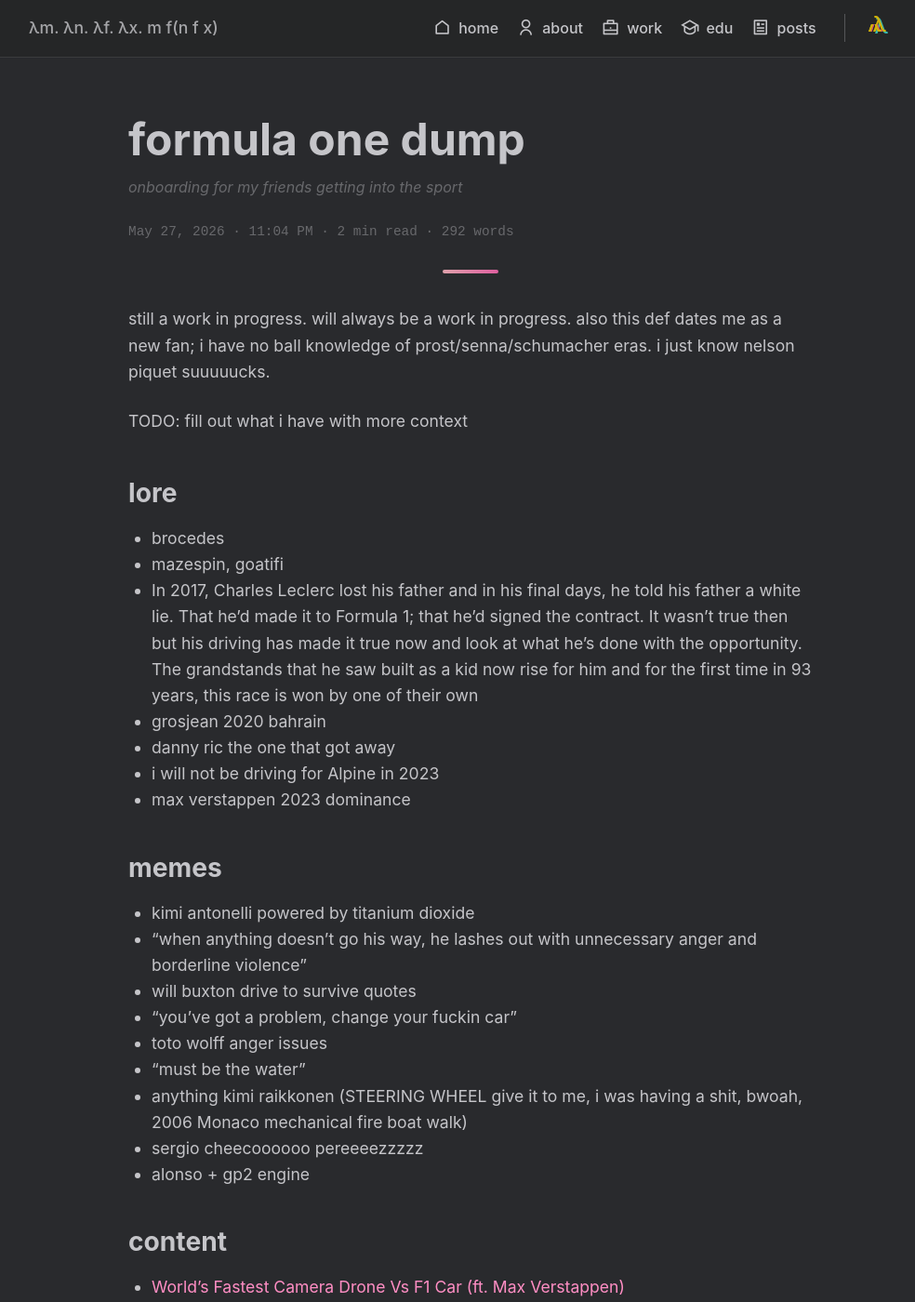
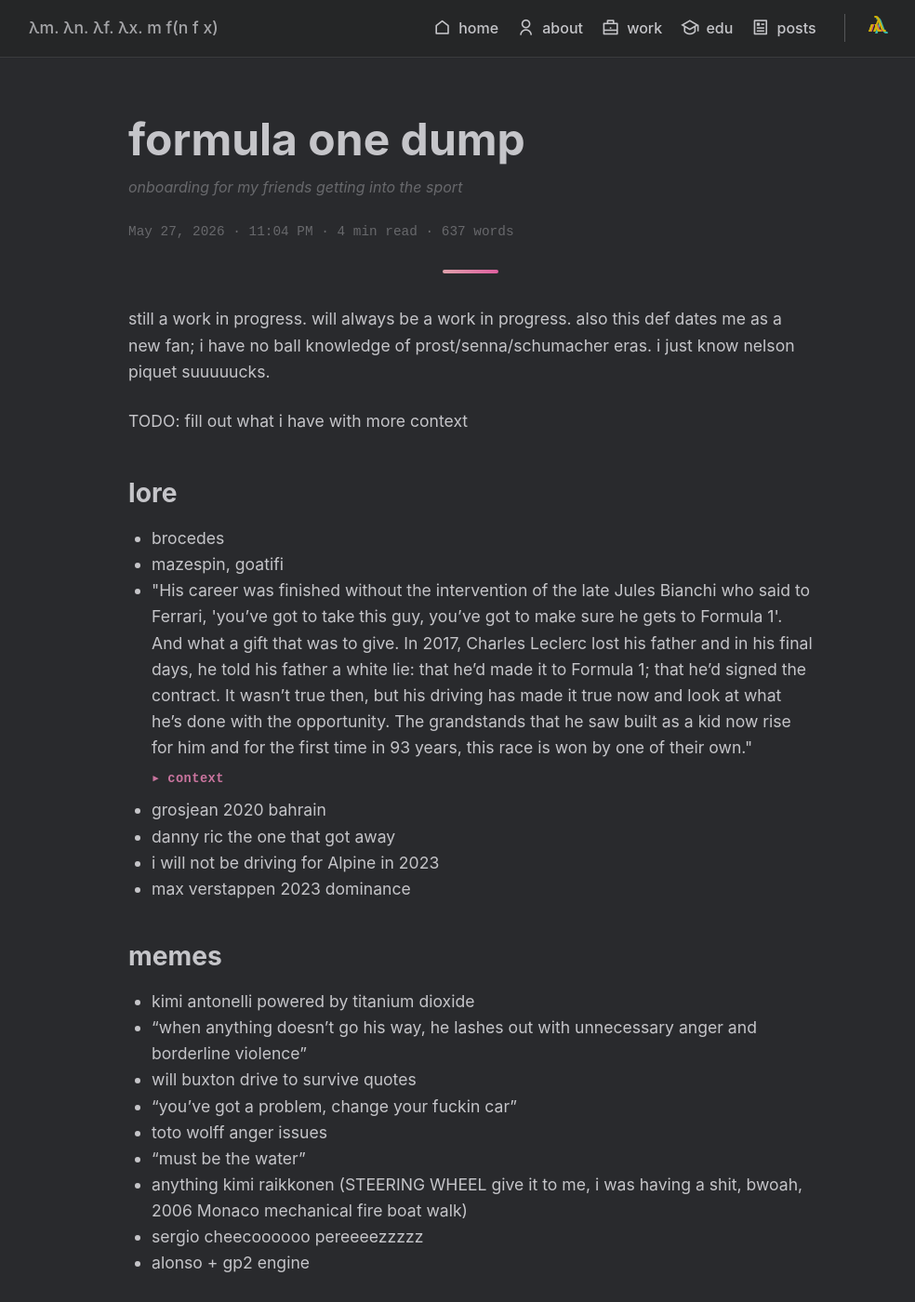
Before and after one commit to annrpom/annrpom.github.io, a Jekyll site: the page built from _posts/2026/2026-05-27-formula-one-dump.md, in a window 1280 px wide and 1400 px high. Shown: the whole window at 93% size, without its empty margins (134-1118 px from the left). Built offline with Jekyll 4.4.1, drawn with Linux system fonts in a browser that asks for light colours; nearby versions of some CDN libraries; some of the changed text lies outside the part shown.

Commit message:
context for charles

```diff
--- a/_layouts/default.html
+++ b/_layouts/default.html
@@ -5,7 +5,7 @@
     <meta name="viewport" content="width=device-width, initial-scale=1.0">
     <meta name="description" content="Annie Pompa - Software Engineer at Cockroach Labs">
     <title>λ.  {{ page.title }}</title>
-    <link rel="stylesheet" href="{{ site.baseurl }}/styles.css">
+    <link rel="stylesheet" href="{{ site.baseurl }}/styles.css?v={{ site.time | date: '%s' }}">
     <link href="https://cdn.jsdelivr.net/npm/remixicon@4.1.0/fonts/remixicon.css" rel="stylesheet"/>
     <script>
         // Prevent lambda flash by setting initial state before page renders
--- a/_layouts/post.html
+++ b/_layouts/post.html
@@ -220,6 +220,7 @@
 .post-body a:hover {
     color: #ff69b4;
 }
+
 
 .slay-container {
     display: flex;
--- a/_posts/2026/2026-05-27-formula-one-dump.md
+++ b/_posts/2026/2026-05-27-formula-one-dump.md
@@ -12,13 +12,27 @@
 
 <h2 class="glitch-text" data-text="lore">lore</h2>
 
-- brocedes
-- mazespin, goatifi
-- In 2017, Charles Leclerc lost his father and in his final days, he told his father a white lie. That he’d made it to Formula 1; that he’d signed the contract. It wasn’t true then but his driving has made it true now and look at what he’s done with the opportunity. The grandstands that he saw built as a kid now rise for him and for the first time in 93 years, this race is won by one of their own
-- grosjean 2020 bahrain
-- danny ric the one that got away
-- i will not be driving for Alpine in 2023
-- max verstappen 2023 dominance
+{::nomarkdown}
+<ul>
+  <li>brocedes</li>
+  <li>mazespin, goatifi</li>
+  <li>"His career was finished without the intervention of the late Jules Bianchi who said to Ferrari, 'you’ve got to take this guy, you’ve got to make sure he gets to Formula 1'. And what a gift that was to give. In 2017, Charles Leclerc lost his father and in his final days, he told his father a white lie: that he’d made it to Formula 1; that he’d signed the contract. It wasn’t true then, but his driving has made it true now and look at what he’s done with the opportunity. The grandstands that he saw built as a kid now rise for him and for the first time in 93 years, this race is won by one of their own."
+    <details class=”context-details”>
+      <summary>context</summary>
+      <p style="margin-top:6px; margin-bottom:8px; padding:6px 0 0 14px; border-left:2px solid rgba(255,80,160,0.45); font-size:0.88em; color:rgba(197,197,201,0.65); line-height:1.75;">Jules Bianchi was Monegasque-born Charles’s godfather. It was Jules, Ferrari’s anointed next star, who first put Charles’s name in front of Nicolas Todt (the manager who’d carry Charles to Ferrari). Then, during a wet race at Suzuka in 2014, Jules's Marussia car slid off the track and collided with a recovery vehicle. He died in July 2015 due to the severe head injuries he sustained from the crash. He was the first F1 driver to die from race injuries since Senna in ‘94. The Virtual Safety Car exists because of Jules, with some folks claiming that the development of the halo was accelerated in response as well.<br><br>
+
+The only points Marussia ever scored were his: ninth, at Monaco. A decade later, Charles would go on to win that same race. By then, Charles had also already lost his father, a Monegasque-born racing driver who had to quit his dream due to a lack of funding - who had poured everything into making sure that Charles did not suffer the same fate. Charles drives with “Papa” and “Jules” on his helmet; the Monaco 2024 win carries all of that (it was never only his).<br><br>
+
+The realities of Ferrari have been a bit crushing to have to deal with: the team's bad strategy decisions - or handing him a shitbox when strategy is right - leave some folks feeling conflicted about this race. I agree that Charles should have won Monaco sooner, but the moving commentary by Alex Jacques evokes so much emotion and to me, highlights one of the greatest things about this sport: the individual narratives are what make the sport emotionally resonant.
+</p>
+    </details>
+  </li>
+  <li>grosjean 2020 bahrain</li>
+  <li>danny ric the one that got away</li>
+  <li>i will not be driving for Alpine in 2023</li>
+  <li>max verstappen 2023 dominance</li>
+</ul>
+{:/nomarkdown}
 
 <h2 class="glitch-text" data-text="memes">memes</h2>
 
--- a/styles.css
+++ b/styles.css
@@ -1145,6 +1145,50 @@
     opacity: 0.8;
 }
 
+details {
+    margin-top: 3px;
+    margin-bottom: 8px;
+    list-style: none;
+}
+
+details[open] {
+    margin-bottom: 0;
+}
+
+details summary {
+    cursor: pointer;
+    display: inline-block;
+    font-size: 0.78em;
+    font-family: monospace;
+    color: rgba(255, 142, 196, 0.75);
+    user-select: none;
+    list-style: none;
+    transition: color 0.15s;
+    letter-spacing: 0.03em;
+    font-weight: 600;
+}
+
+details summary::-webkit-details-marker { display: none; }
+details summary::marker { display: none; }
+details summary::before { content: "▸ "; }
+details[open] summary::before { content: "▾ "; }
+
+details summary:hover {
+    color: rgba(255, 142, 196, 1);
+}
+
+details > p,
+details > span,
+details > div {
+    margin-top: 6px;
+    margin-left: 4px;
+    padding: 6px 0 6px 14px;
+    border-left: 2px solid rgba(255, 80, 160, 0.45);
+    font-size: 0.88em;
+    color: rgba(197, 197, 201, 0.65);
+    line-height: 1.75;
+}
+
 .post-footer {
     margin-top: 20px;
     padding-top: 30px;
```
Also changed, not shown: other parts of _posts/2026/2026-05-27-formula-one-dump.md (+4 -3 lines).
